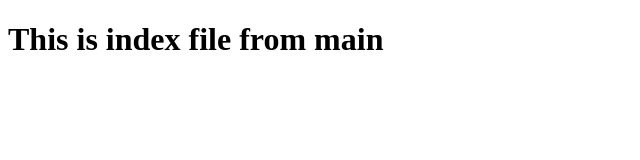
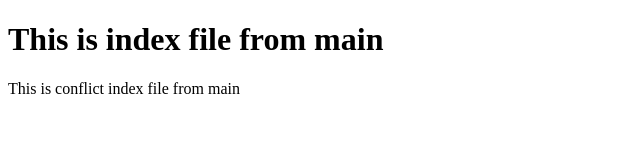
Before and after one commit to Mhassankhan6/class6_2, a plain HTML site: page index.html in a window 1280 px wide. Shown: the whole page, without its empty margins (0-640 px from the left). Drawn offline with Linux system fonts and the light colour scheme.

Commit message:
Add msg toconflict  indexfile from f1

```diff
--- a/index.html
+++ b/index.html
@@ -7,5 +7,6 @@
 </head>
 <body>
     <h1>This is index file from main</h1>
+    <p>This is conflict index file from main</p>
 </body>
 </html>
```
